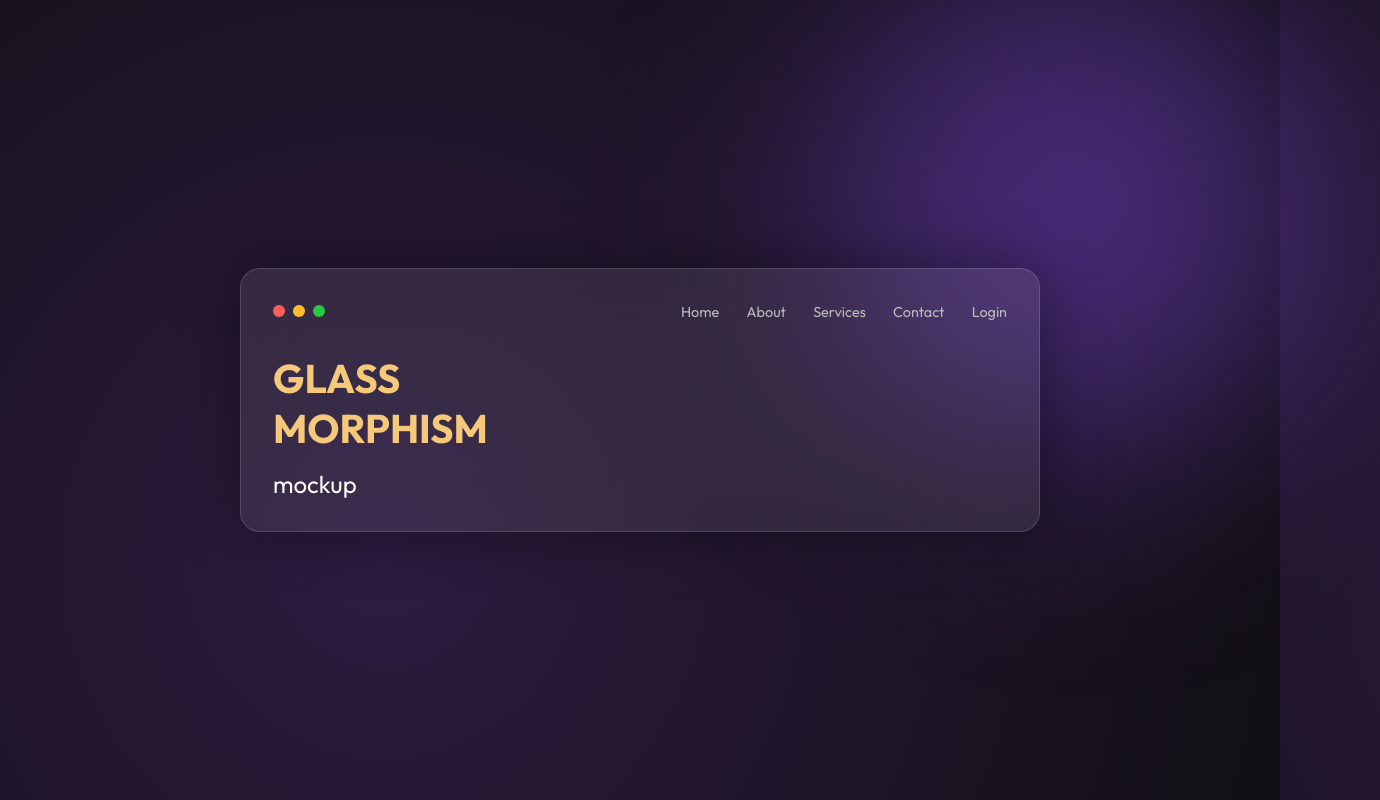
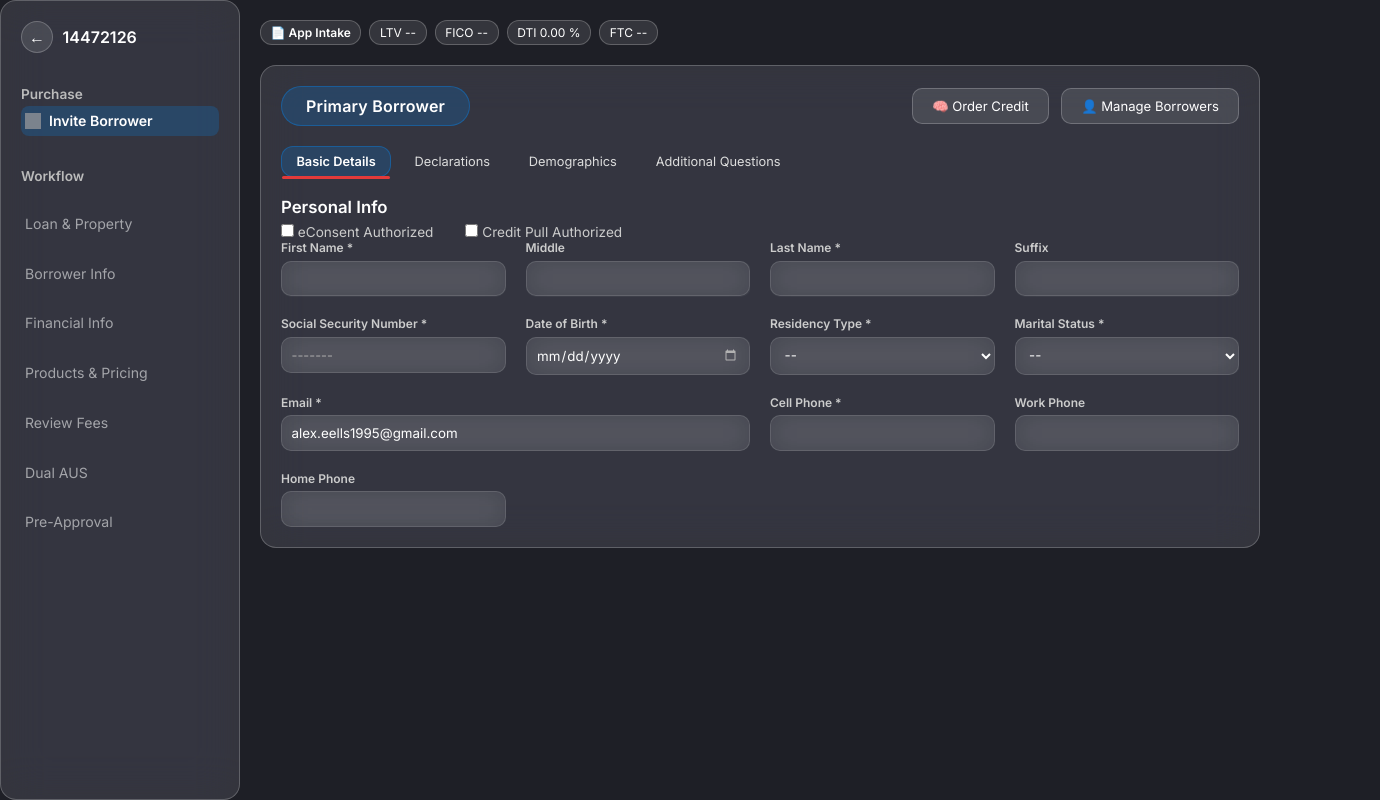
Before and after one commit to HappyRamos/Glass, a plain HTML site: page index.html in a window 1280 px wide. Shown: the whole page, 1380 px wide, since content can reach past the window. Drawn offline with Linux system fonts and the light colour scheme; grey boxes are pictures that could not be loaded.

Commit message:
Update index.html

```diff
--- a/index.html
+++ b/index.html
@@ -3,140 +3,215 @@
 <head>
   <meta charset="UTF-8" />
   <meta name="viewport" content="width=device-width, initial-scale=1.0" />
-  <title>Glass Morphism Mockup</title>
-  <link href="https://fonts.googleapis.com/css2?family=Outfit:wght@400;700&display=swap" rel="stylesheet" />
+  <title>Mortgage Intake – Glass UI</title>
+  <link href="https://fonts.googleapis.com/css2?family=Inter:wght@400;500;600&display=swap" rel="stylesheet" />
+
   <style>
-    :root {
-      --glass-bg: rgba(255, 255, 255, 0.08);
-      --glass-border: rgba(255, 255, 255, 0.15);
-      --text-primary: #f5c87a;
-      --text-secondary: #ffffff;
+    :root{
+      --glass-bg:       rgba(255,255,255,.10);
+      --glass-brd:      rgba(255,255,255,.22);
+      --radius:         16px;
+      --gap:            1.25rem;
+      --deep-bg:        #1e1f26;          /* dark backdrop so glass pops */
+      --pill-bg:        rgba(0,140,255,.18);
+      --pill-brd:       rgba(0,140,255,.35);
     }
 
-    * {
-      margin: 0;
-      padding: 0;
-      box-sizing: border-box;
+    /*  BASIC RESET  */
+    *{margin:0;padding:0;box-sizing:border-box;font-family:'Inter',sans-serif}
+    body{min-height:100vh;background:var(--deep-bg);display:flex;color:#fff}
+
+    /*  GLASS MIXIN  */
+    .glass{
+      background:var(--glass-bg);
+      backdrop-filter:blur(22px) saturate(180%);
+      -webkit-backdrop-filter:blur(22px) saturate(180%);
+      border:1px solid var(--glass-brd);
+      border-radius:var(--radius);
     }
 
-    body {
-      height: 100vh;
-      background: radial-gradient(circle at 30% 70%, #2d1c40, #0d0d0d);
-      font-family: 'Outfit', sans-serif;
-      display: flex;
-      justify-content: center;
-      align-items: center;
-      overflow: hidden;
-      color: white;
+    /*  LAYOUT  */
+    #sidebar{width:240px;padding:var(--gap);display:flex;flex-direction:column;gap:var(--gap);overflow-y:auto}
+    #main   {flex:1;padding:var(--gap);display:flex;flex-direction:column;gap:var(--gap)}
+
+    /*  SIDEBAR  */
+    .back-row{display:flex;align-items:center;gap:.6rem;font-weight:600}
+    .back-row .arrow{width:32px;height:32px;border-radius:50%;align-items:center;justify-content:center;display:flex;border:1px solid var(--glass-brd);background:var(--glass-bg)}
+    .section-title{font-size:.85rem;font-weight:600;margin:.8rem 0 .25rem;color:#bbb}
+    .step{display:flex;gap:.5rem;align-items:center;font-size:.88rem;padding:.4rem .25rem;border-radius:8px}
+    .step img{width:16px;height:16px;opacity:.7}
+    .step.active{background:rgba(0,140,255,.20);font-weight:600}
+    .step.disabled{opacity:.55}
+
+    /*  TOP METRIC BAR  */
+    #topbar{display:flex;gap:.5rem;flex-wrap:wrap}
+    .badge{padding:.25rem .6rem;font-size:.75rem;border-radius:12px;background:var(--glass-bg);border:1px solid var(--glass-brd)}
+    .badge span{font-weight:600}
+
+    /*  MAIN CARD  */
+    .card{padding:var(--gap);display:flex;flex-direction:column;gap:var(--gap)}
+
+    /*  CARD HEADER (Primary Borrower + action buttons)  */
+    .card-head{display:flex;justify-content:space-between;align-items:center;flex-wrap:wrap}
+    .primary-pill{
+      padding:.55rem 1.5rem;
+      background:var(--pill-bg);
+      border:1px solid var(--pill-brd);
+      border-radius:30px;
+      font-weight:600;
+      color:#fff;
+      letter-spacing:.2px;
+    }
+    .head-actions{display:flex;gap:.75rem;flex-wrap:wrap}
+    .head-actions button{
+      padding:.55rem 1.2rem;
+      border-radius:10px;
+      border:1px solid var(--glass-brd);
+      background:var(--glass-bg);
+      color:#fff;
+      font-size:.82rem;
+      display:flex;align-items:center;gap:.4rem;
+      cursor:pointer;
     }
 
-    .background-glow {
-      position: absolute;
-      width: 600px;
-      height: 600px;
-      border-radius: 50%;
-      background: radial-gradient(circle, #914fff88, #0000);
-      filter: blur(100px);
-      z-index: 0;
-      top: -100px;
-      right: -100px;
+    /*  TABS  */
+    .tabs{display:flex;gap:.5rem;flex-wrap:wrap}
+    .tab{padding:.45rem .9rem;font-size:.8rem;border-radius:12px;color:#ddd;border:1px solid transparent;position:relative}
+    .tab.active{background:var(--pill-bg);border-color:var(--pill-brd);color:#fff;font-weight:600}
+    .tab.active::after{
+      content:'';position:absolute;left:0;right:0;bottom:-3px;height:3px;border-radius:2px;background:#e23a3a;
     }
 
-    .window {
-      position: relative;
-      width: 800px;
-      max-width: 95%;
-      padding: 2rem;
-      border-radius: 20px;
-      background: var(--glass-bg);
-      backdrop-filter: blur(25px);
-      -webkit-backdrop-filter: blur(25px);
-      border: 1px solid var(--glass-border);
-      box-shadow: 0 0 60px rgba(0, 0, 0, 0.4);
-      z-index: 1;
+    /*  SECTION TITLES & CHECKS  */
+    h2{font-size:1.05rem;font-weight:600;margin-bottom:.45rem}
+    .check-row{display:flex;gap:2rem;font-size:.85rem}
+    label{color:#ccc}
+
+    /*  FORM GRID  */
+    .form-grid{display:grid;grid-template-columns:repeat(auto-fit,minmax(200px,1fr));gap:var(--gap)}
+    .field{display:flex;flex-direction:column;gap:.35rem}
+    .field label{font-size:.75rem;font-weight:600}
+    .field input,.field select{
+      padding:.55rem .6rem;border-radius:10px;border:1px solid rgba(255,255,255,.12);
+      background:rgba(255,255,255,.08);color:#fff;
+      backdrop-filter:blur(14px) saturate(160%);
+      -webkit-backdrop-filter:blur(14px) saturate(160%);
     }
-
-    .top-bar {
-      display: flex;
-      justify-content: space-between;
-      align-items: center;
-      margin-bottom: 2rem;
-    }
-
-    .dots {
-      display: flex;
-      gap: 8px;
-    }
-
-    .dot {
-      width: 12px;
-      height: 12px;
-      border-radius: 50%;
-    }
-
-    .dot.red {
-      background: #ff5f57;
-    }
-
-    .dot.yellow {
-      background: #ffbd2e;
-    }
-
-    .dot.green {
-      background: #28c840;
-    }
-
-    nav a {
-      margin-left: 1.5rem;
-      text-decoration: none;
-      color: #bbb;
-      font-size: 0.9rem;
-      transition: color 0.2s ease;
-    }
-
-    nav a:hover {
-      color: white;
-    }
-
-    .content {
-      margin-top: 2rem;
-    }
-
-    .content h1 {
-      font-size: 2.5rem;
-      color: var(--text-primary);
-      margin-bottom: 1rem;
-    }
-
-    .content p {
-      font-size: 1.5rem;
-      color: var(--text-secondary);
-    }
+    input::placeholder{color:#aaa;font-size:.8rem}
+    ::-webkit-calendar-picker-indicator{filter:invert(.7)}
   </style>
 </head>
+
 <body>
-  <div class="background-glow"></div>
-
-  <div class="window">
-    <div class="top-bar">
-      <div class="dots">
-        <div class="dot red"></div>
-        <div class="dot yellow"></div>
-        <div class="dot green"></div>
-      </div>
-      <nav>
-        <a href="#">Home</a>
-        <a href="#">About</a>
-        <a href="#">Services</a>
-        <a href="#">Contact</a>
-        <a href="#">Login</a>
-      </nav>
+  <!--  SIDEBAR  -->
+  <aside id="sidebar" class="glass">
+    <div class="back-row">
+      <div class="arrow">←</div>
+      <span>14472126</span>
     </div>
 
-    <div class="content">
-      <h1>GLASS<br>MORPHISM</h1>
-      <p>mockup</p>
+    <div>
+      <div class="section-title">Purchase</div>
+      <div class="step active"><img src="https://img.icons8.com/ios-filled/50/ffffff/new-post.png"/>Invite Borrower</div>
     </div>
-  </div>
+
+    <div class="section-title">Workflow</div>
+    <div class="step disabled">Loan &amp; Property</div>
+    <div class="step disabled">Borrower Info</div>
+    <div class="step disabled">Financial Info</div>
+    <div class="step disabled">Products &amp; Pricing</div>
+    <div class="step disabled">Review Fees</div>
+    <div class="step disabled">Dual AUS</div>
+    <div class="step disabled">Pre-Approval</div>
+  </aside>
+
+  <!--  MAIN  -->
+  <main id="main">
+    <!-- Metric badges -->
+    <div id="topbar">
+      <span class="badge"><span>📄 App Intake</span></span>
+      <span class="badge">LTV --</span>
+      <span class="badge">FICO --</span>
+      <span class="badge">DTI 0.00 %</span>
+      <span class="badge">FTC --</span>
+    </div>
+
+    <!-- Glass card -->
+    <div class="card glass">
+      <!-- header row -->
+      <div class="card-head">
+        <div class="primary-pill">Primary Borrower</div>
+        <div class="head-actions">
+          <button>🧠 Order Credit</button>
+          <button>👤 Manage Borrowers</button>
+        </div>
+      </div>
+
+      <!-- Tabs -->
+      <div class="tabs">
+        <div class="tab active">Basic Details</div>
+        <div class="tab">Declarations</div>
+        <div class="tab">Demographics</div>
+        <div class="tab">Additional Questions</div>
+      </div>
+
+      <!-- Personal info -->
+      <section>
+        <h2>Personal Info</h2>
+        <div class="check-row">
+          <label><input type="checkbox"> eConsent Authorized</label>
+          <label><input type="checkbox"> Credit Pull Authorized</label>
+        </div>
+
+        <div class="form-grid">
+          <div class="field">
+            <label>First Name *</label>
+            <input placeholder="">
+          </div>
+          <div class="field">
+            <label>Middle</label>
+            <input>
+          </div>
+          <div class="field">
+            <label>Last Name *</label>
+            <input>
+          </div>
+          <div class="field">
+            <label>Suffix</label>
+            <input>
+          </div>
+
+          <div class="field">
+            <label>Social Security Number *</label>
+            <input placeholder="-------">
+          </div>
+          <div class="field">
+            <label>Date of Birth *</label>
+            <input type="date">
+          </div>
+          <div class="field">
+            <label>Residency Type *</label>
+            <select>
+              <option>--</option><option>Owner Occupied</option><option>Investment</option>
+            </select>
+          </div>
+          <div class="field">
+            <label>Marital Status *</label>
+            <select>
+              <option>--</option><option>Single</option><option>Married</option>
+            </select>
+          </div>
+
+          <div class="field" style="grid-column:span 2;">
+            <label>Email *</label>
+            <input value="alex.eells1995@gmail.com">
+          </div>
+          <div class="field"><label>Cell Phone *</label><input></div>
+          <div class="field"><label>Work Phone</label><input></div>
+          <div class="field"><label>Home Phone</label><input></div>
+        </div>
+      </section>
+    </div>
+  </main>
 </body>
 </html>
```
